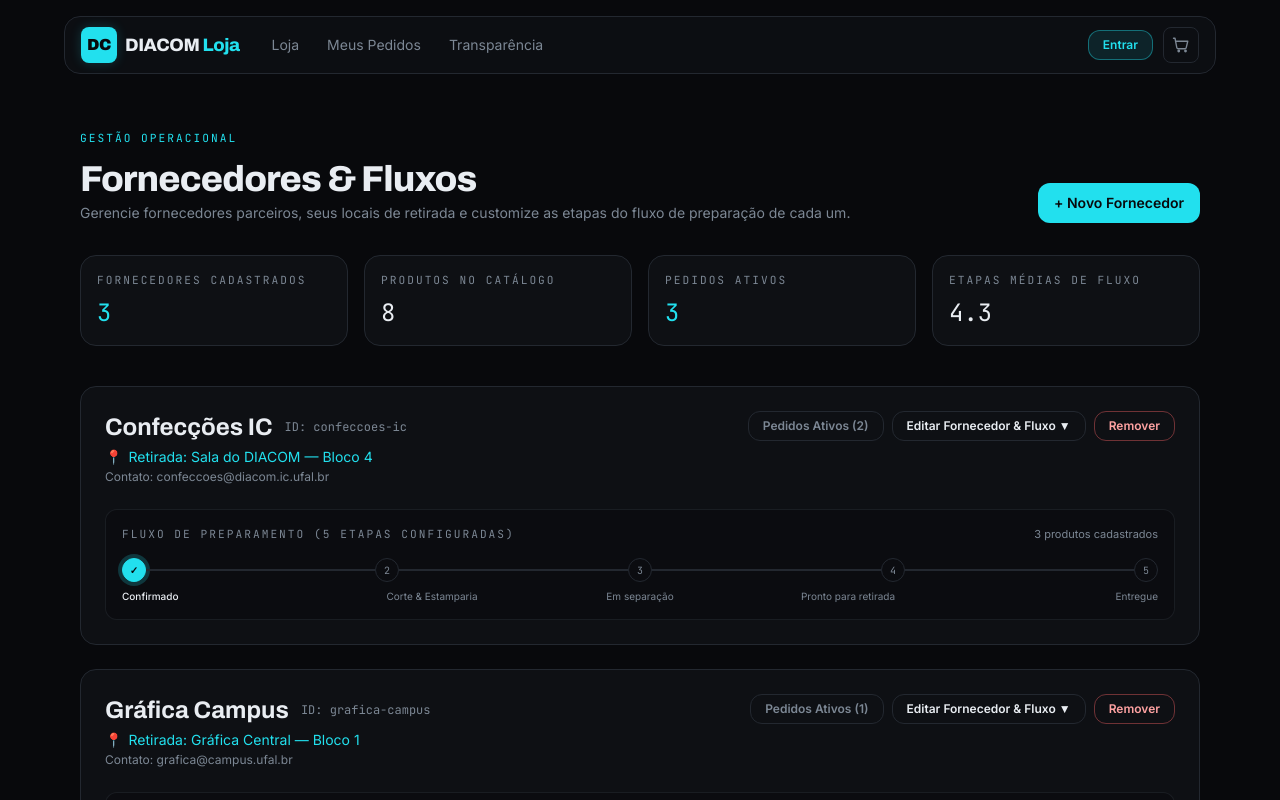
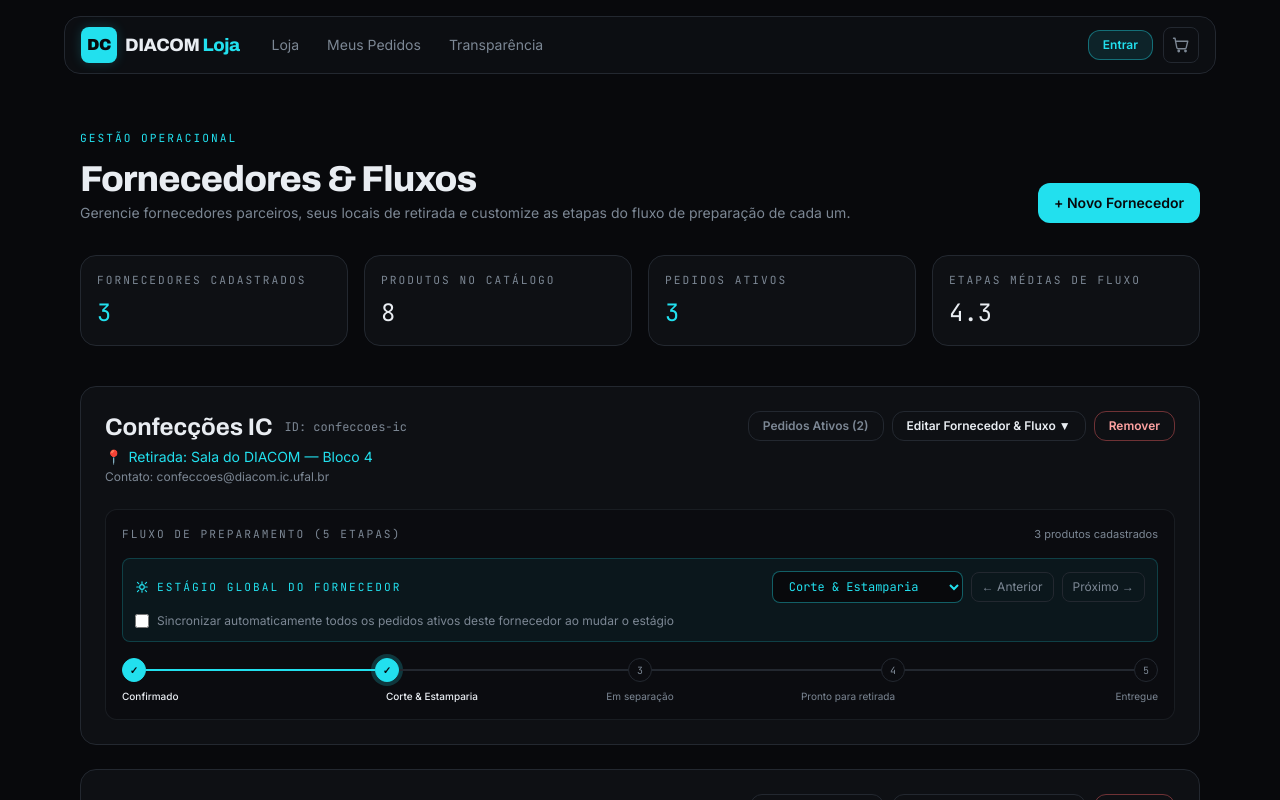
Before and after one commit to lucpsy/Marketplace-IC, a Next.js app in the folder frontend/: page /admin/fornecedores in a window 1280 px wide. Shown: the top 800 px of the page. Built offline with nearby package versions, Linux system fonts and the light colour scheme.

Commit message:
pontos pendentes na feature de suplier implementados

```diff
--- a/frontend/src/components/CartDrawer.tsx
+++ b/frontend/src/components/CartDrawer.tsx
@@ -22,7 +22,7 @@ export function CartDrawer() {
     (s, l) => s + effectivePrice(l.product, promotions).current * l.qty,
     0,
   )
-  const baseShipping = subtotal > 0 ? 12 : 0
+  const baseShipping = 0
 
   const discount = useMemo(() => {
     if (!coupon) return 0
--- a/frontend/src/lib/data.ts
+++ b/frontend/src/lib/data.ts
@@ -13,6 +13,7 @@ export type Supplier = {
   pickupLocation: string;
   contact?: string;
   preparationFlow: string[];
+  currentStage?: string;
 };
 
 export const SUPPLIERS: Supplier[] = [
@@ -28,6 +29,7 @@ export const SUPPLIERS: Supplier[] = [
       "Pronto para retirada",
       "Entregue",
     ],
+    currentStage: "Corte & Estamparia",
   },
   {
     id: "grafica-campus",
@@ -40,6 +42,7 @@ export const SUPPLIERS: Supplier[] = [
       "Pronto para retirada",
       "Entregue",
     ],
+    currentStage: "Impressão / Acabamento",
   },
   {
     id: "brindes-ufal",
@@ -52,6 +55,7 @@ export const SUPPLIERS: Supplier[] = [
       "Pronto para retirada",
       "Entregue",
     ],
+    currentStage: "Em separação",
   },
 ];
 
--- a/frontend/src/lib/store.tsx
+++ b/frontend/src/lib/store.tsx
@@ -159,6 +159,27 @@ export function AppStore({ children }: { children: ReactNode }) {
 
   function removeSupplier(id: string) {
     setSuppliers((prev) => prev.filter((x) => x.id !== id))
+  }
+
+  /**
+   * Altera o estágio global atual de um fornecedor (currentStage)
+   * e, opcionalmente, sincroniza todos os fulfillments ativos daquele
+   * fornecedor para o mesmo estágio — útil para avançar o batch inteiro.
+   */
+  function updateSupplierStage(supplierId: string, newStage: string, syncOrders = false) {
+    setSuppliers((prev) =>
+      prev.map((s) => (s.id === supplierId ? { ...s, currentStage: newStage } : s)),
+    )
+    if (syncOrders) {
+      setOrders((prev) =>
+        prev.map((order) => ({
+          ...order,
+          fulfillments: order.fulfillments.map((f) =>
+            f.supplierId === supplierId ? { ...f, status: newStage as any } : f,
+          ),
+        })),
+      )
+    }
   }
 
   function updateFulfillmentStatus(orderId: string, supplierId: string, status: string) {
@@ -344,6 +365,7 @@ export function AppStore({ children }: { children: ReactNode }) {
     addSupplier,
     updateSupplier,
     removeSupplier,
+    updateSupplierStage,
     updateFulfillmentStatus,
     coupons,
     addCoupon,
--- a/frontend/src/views/AdminFornecedores.tsx
+++ b/frontend/src/views/AdminFornecedores.tsx
@@ -71,11 +71,13 @@ export function AdminFornecedores() {
     addSupplier,
     updateSupplier,
     removeSupplier,
+    updateSupplierStage,
     updateFulfillmentStatus,
   } = useStore()
 
   const [draft, setDraft] = useState<Supplier | null>(null)
   const [expandedOrdersSupplierId, setExpandedOrdersSupplierId] = useState<string | null>(null)
+  const [syncOnStageChange, setSyncOnStageChange] = useState<Record<string, boolean>>({})
 
   const isNew = draft !== null && !suppliers.some((s) => s.id === draft.id)
 
@@ -263,22 +265,130 @@ export function AdminFornecedores() {
                   </div>
                 </div>
 
-                {/* Visual Workflow Steps */}
+                {/* Visual Workflow — Estágio Atual + Stepper */}
                 <div className="mt-6 rounded-xl border border-line/60 bg-ink/50 p-4">
-                  <div className="flex items-center justify-between">
-                    <span className="label text-muted">
-                      Fluxo de Preparamento ({supplier.preparationFlow.length} etapas configuradas)
-                    </span>
+                  <div className="flex flex-wrap items-center justify-between gap-3 mb-4">
+                    <div className="flex items-center gap-2">
+                      <span className="label text-muted">
+                        Fluxo de Preparamento ({supplier.preparationFlow.length} etapas)
+                      </span>
+                    </div>
                     <span className="text-[11px] text-muted">
                       {supplierProducts.length} produtos cadastrados
                     </span>
                   </div>
-                  <div className="mt-4">
-                    <OrderStepper
-                      status={supplier.preparationFlow[0] ?? "Confirmado"}
-                      stages={supplier.preparationFlow}
-                    />
+
+                  {/* Controle de Estágio Atual */}
+                  <div className="mb-4 rounded-lg border border-cyan/20 bg-cyan/5 p-3">
+                    <div className="flex flex-wrap items-center gap-3">
+                      <div className="flex items-center gap-2 flex-1 min-w-0">
+                        <svg
+                          width="14"
+                          height="14"
+                          viewBox="0 0 24 24"
+                          fill="none"
+                          stroke="currentColor"
+                          strokeWidth="2"
+                          strokeLinecap="round"
+                          strokeLinejoin="round"
+                          className="text-cyan shrink-0"
+                        >
+                          <path d="M12 3v3m0 12v3M4.22 4.22l2.12 2.12m11.32 11.32 2.12 2.12M3 12h3m12 0h3M4.22 19.78l2.12-2.12M17.66 6.34l2.12-2.12" />
+                          <circle cx="12" cy="12" r="4" />
+                        </svg>
+                        <span className="label text-cyan text-[11px]">Estágio Global do Fornecedor</span>
+                      </div>
+                      <div className="flex flex-wrap items-center gap-2">
+                        <select
+                          value={supplier.currentStage ?? supplier.preparationFlow[0] ?? ""}
+                          onChange={(e) =>
+                            updateSupplierStage(
+                              supplier.id,
+                              e.target.value,
+                              syncOnStageChange[supplier.id] ?? false,
+                            )
+                          }
+                          className="rounded-lg border border-cyan/40 bg-ink px-3 py-1.5 font-mono text-xs text-cyan outline-none focus:border-cyan"
+                        >
+                          {supplier.preparationFlow.map((stage) => (
+                            <option key={stage} value={stage}>
+                              {stage}
+                            </option>
+                          ))}
+                        </select>
+
+                        {/* Botões de atalho: Anterior / Próximo */}
+                        <button
+                          type="button"
+                          title="Etapa anterior"
+                          disabled={
+                            supplier.preparationFlow.indexOf(
+                              supplier.currentStage ?? supplier.preparationFlow[0],
+                            ) <= 0
+                          }
+                          onClick={() => {
+                            const cur = supplier.currentStage ?? supplier.preparationFlow[0]
+                            const idx = supplier.preparationFlow.indexOf(cur)
+                            if (idx > 0)
+                              updateSupplierStage(
+                                supplier.id,
+                                supplier.preparationFlow[idx - 1],
+                                syncOnStageChange[supplier.id] ?? false,
+                              )
+                          }}
+                          className="rounded-lg border border-line px-2.5 py-1.5 text-xs text-muted transition-colors hover:border-cyan hover:text-cyan disabled:opacity-30"
+                        >
+                          ← Anterior
+                        </button>
+                        <button
+                          type="button"
+                          title="Próxima etapa"
+                          disabled={
+                            supplier.preparationFlow.indexOf(
+                              supplier.currentStage ?? supplier.preparationFlow[0],
+                            ) >= supplier.preparationFlow.length - 1
+                          }
+                          onClick={() => {
+                            const cur = supplier.currentStage ?? supplier.preparationFlow[0]
+                            const idx = supplier.preparationFlow.indexOf(cur)
+                            if (idx < supplier.preparationFlow.length - 1)
+                              updateSupplierStage(
+                                supplier.id,
+                                supplier.preparationFlow[idx + 1],
+                                syncOnStageChange[supplier.id] ?? false,
+                              )
+                          }}
+                          className="rounded-lg border border-line px-2.5 py-1.5 text-xs text-muted transition-colors hover:border-cyan hover:text-cyan disabled:opacity-30"
+                        >
+                          Próximo →
+                        </button>
+                      </div>
+                    </div>
+
+                    {/* Opção de sincronização com pedidos */}
+                    <label className="mt-2.5 flex cursor-pointer items-center gap-2 text-xs text-muted">
+                      <input
+                        type="checkbox"
+                        checked={syncOnStageChange[supplier.id] ?? false}
+                        onChange={(e) =>
+                          setSyncOnStageChange((prev) => ({
+                            ...prev,
+                            [supplier.id]: e.target.checked,
+                          }))
+                        }
+                        className="size-3.5 accent-cyan"
+                      />
+                      <span>
+                        Sincronizar automaticamente todos os pedidos ativos deste fornecedor ao mudar o estágio
+                      </span>
+                    </label>
                   </div>
+
+                  {/* Stepper visual mostrando o estágio atual */}
+                  <OrderStepper
+                    status={supplier.currentStage ?? supplier.preparationFlow[0] ?? "Confirmado"}
+                    stages={supplier.preparationFlow}
+                  />
                 </div>
 
                 {/* Sub-panel: Manage Active Orders along this flow */}
```
